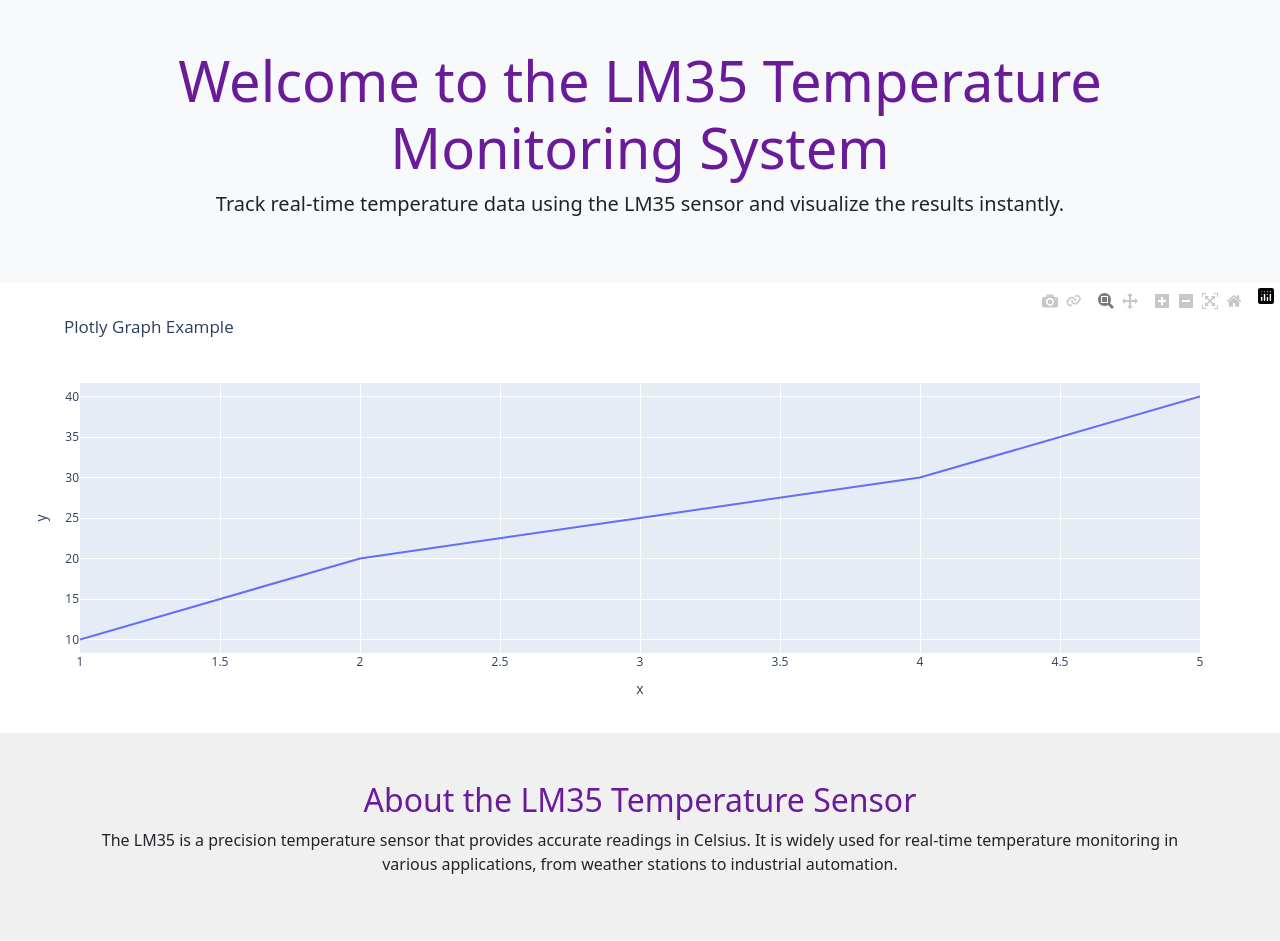
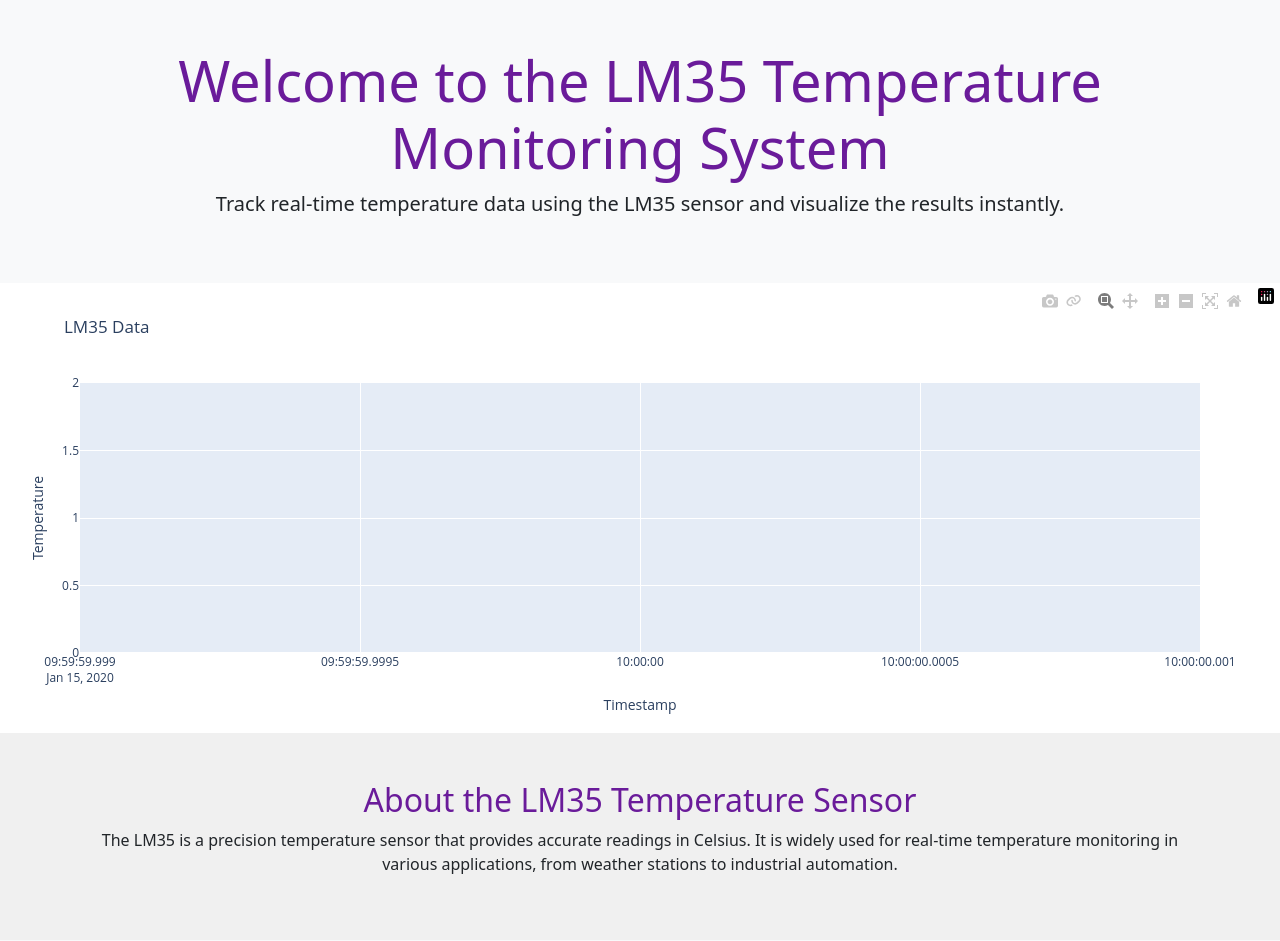
Before and after one commit to VuurtorenEDM/Period_2_Resit_Project, a Flask app: page / in a window 1280 px wide. Shown: the part 67-1008 px from the top of the page. Run offline with Flask 3, Linux system fonts and the light colour scheme; tables that the repository leaves empty hold one stand-in row (values such as "Sample post").

Commit message:
adding real-time data to graph, re-allocating autorefresh

```diff
--- a/app.py
+++ b/app.py
@@ -10,10 +10,23 @@
 
 @app.route("/")
 def index():
-    fig = px.line(x=[1, 2, 3, 4, 5], y=[10, 20, 25, 30, 40], title="Plotly Graph Example")
+    conn = sqlite3.connect("LM35.db")
+    cursor = conn.cursor()
+    cursor.execute("SELECT * FROM temperature_data ORDER BY timestamp DESC LIMIT 10")
+    rows = cursor.fetchall()
+    conn.close()
+    Temperature = []
+    Timestamp = []
+    for row in rows:
+        Temperature.append(row[1])
+        Timestamp.append(row[2])
+    fig = px.line(x=Timestamp, y=Temperature, title="LM35 Data")
+    fig.update_layout(
+        xaxis_title='Timestamp',  # Custom label for the X-axis
+        yaxis_title='Temperature'   # Custom label for the Y-axis
+    )
     graph_html = fig.to_html(full_html=False)
     return render_template('index.html', graph_html=graph_html)
-
 
 if __name__ == "__name__":
     app.run(debug=True)
--- a/templates/data.html
+++ b/templates/data.html
@@ -3,10 +3,6 @@
 {% block title %}
     Live Data
     <!-- Sets the page title -->
-{% endblock %}
-
-{% block head %}
-    <meta http-equiv="refresh" content="5">
 {% endblock %}
 
 {% block main %}
--- a/templates/layout.html
+++ b/templates/layout.html
@@ -18,7 +18,7 @@
 
         <title>Resit Project: {% block title %}{% endblock %}</title>
 
-        {% block head %} {% endblock %}
+        <meta http-equiv="refresh" content="5">
     </head>
     <body>
         <nav class="bg-light border navbar navbar-expand-md navbar-light">
```
